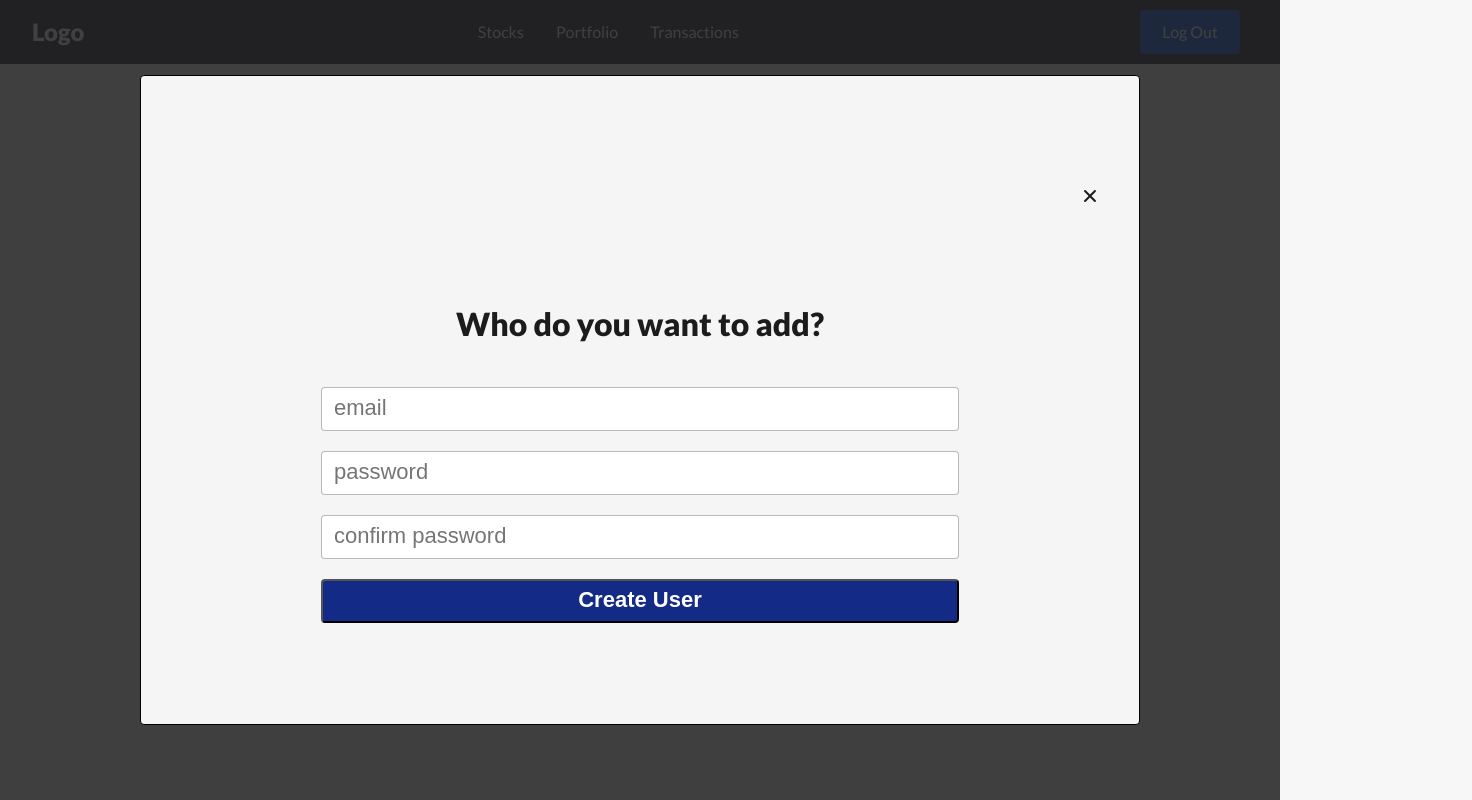
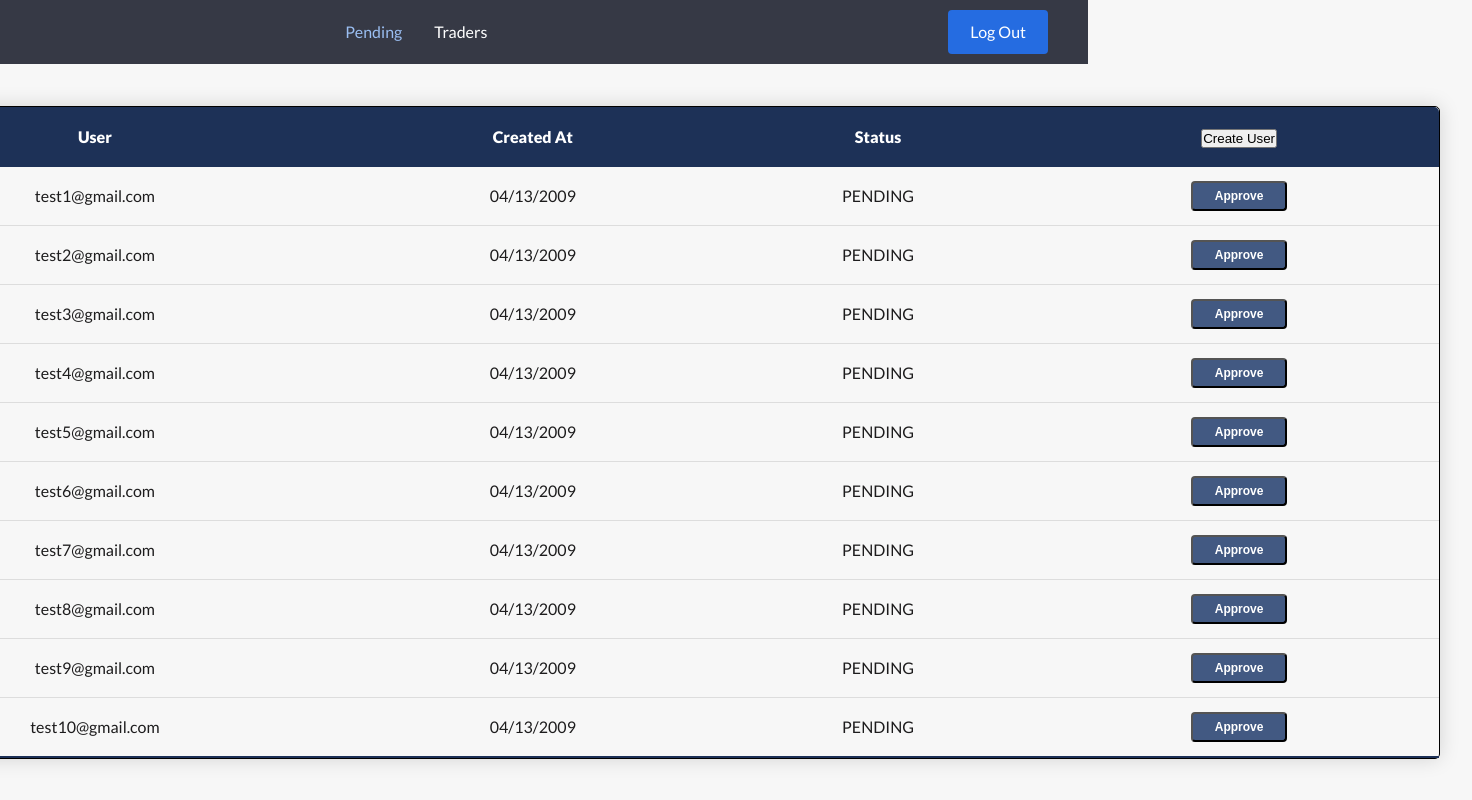
Before and after one commit to macarron001/react-stock-trading, a React (Create React App) app: page /pending in a window 1280 px wide. Shown: the whole page, 1472 px wide, since content can reach past the window. Built offline with nearby package versions, Linux system fonts and the light colour scheme.

Commit message:
added conditional rendering

```diff
--- a/src/App.js
+++ b/src/App.js
@@ -1,18 +1,66 @@
 import "./index.css"
 import Register from "./components/Register"
+import { useState } from "react";
 import Login from "./components/Login"
 import Navbar from "./components/navbar/Navbar"
 import Stocks from './components/trader/Stocks'
 import Portfolio from './components/trader/Portfolio'
 import Transactions from './components/trader/Transactions'
 import Create from './components/admin/Create'
-import {BrowserRouter as Router} from 'react-router-dom'
+import Pending from './components/admin/Pending'
+import Traders from './components/admin/Traders'
+import {BrowserRouter as Router, Routes, Route} from 'react-router-dom'
 
 function App() {
+  const [loggedUser, setLoggedUser] = useState("d");
+  const [role, setRole] = useState("admin");
   return (
     <Router>
-      <Navbar />
-      <Create />
+      {loggedUser != "" && <Navbar />}
+      <Routes>
+        <Route
+         path="/login"
+         element={
+           <Login />
+         }
+         />
+         <Route
+         path="/signup"
+         element={
+           <Register />
+         }
+         />
+         <Route
+         path="/portfolio"
+         element={
+           <Portfolio />
+         }
+         />
+         <Route
+         path="/stocks"
+         element={
+           <Stocks />
+         }
+         />
+         <Route
+         path="/transactions"
+         element={
+           <Transactions />
+         }
+         />
+         {role == 'admin' && <Route
+         path="/pending"
+         element={
+           <Pending />
+         }
+         />}
+         {role == 'admin' && <Route
+         path="/traders"
+         element={
+           <Traders />
+         }
+         />}
+      </Routes>
     </Router>
   );
 }
--- a/src/components/admin/Create.jsx
+++ b/src/components/admin/Create.jsx
@@ -1,13 +1,17 @@
-import React from 'react'
 import { IoIosClose }from 'react-icons/io'
 
-const Create = () => {
+const Create = ({ setIsCreatingUser }) => {
+
+  const handleClick = () => {
+    setIsCreatingUser(false)
+  }
+
   return (
     <div className='wrapper-portfolio'>
       <div className='create-wrapper'>
         <div className='create'>
           <div className="popup-channel">
-            <IoIosClose />
+            <IoIosClose onClick={handleClick}/>
           </div>
           <div className="main-register">
             <div className="sub-header-register">
--- a/src/components/admin/Pending.jsx
+++ b/src/components/admin/Pending.jsx
@@ -1,8 +1,98 @@
-import React from 'react'
+import { useState } from "react";
+import Create from "./Create";
 
 const Pending = () => {
+  const [isCreatingUser, setIsCreatingUser] = useState(false);
+
+  const handleClick = () => {
+    setIsCreatingUser(true)
+  }
+
+  const users = [
+    {
+      email : 'test1@gmail.com',
+      approved: false,
+      date: '04/13/2009'
+    },
+    {
+      email : 'test2@gmail.com',
+      approved: false,
+      date: '04/13/2009'
+    },
+    {
+      email : 'test3@gmail.com',
+      approved: false,
+      date: '04/13/2009'
+    },
+    {
+      email : 'test4@gmail.com',
+      approved: false,
+      date: '04/13/2009'
+    },
+    {
+      email : 'test5@gmail.com',
+      approved: false,
+      date: '04/13/2009'
+    },
+    {
+      email : 'test6@gmail.com',
+      approved: false,
+      date: '04/13/2009'
+    },
+    {
+      email :'test7@gmail.com',
+      approved: false,
+      date: '04/13/2009'
+    },
+    {
+      email : 'test8@gmail.com',
+      approved: false,
+      date: '04/13/2009'
+    },
+    {
+      email : 'test9@gmail.com',
+      approved: false,
+      date: '04/13/2009'
+    },
+    {
+      email : 'test10@gmail.com',
+      approved: false,
+      date: '04/13/2009'
+    }
+  ]
+
   return (
-    <div>Pending</div>
+    <div className="wrapper-portfolio">
+      <div className="container-transaction">
+        <table>
+            <thead className="thead-transaction">
+              <tr>
+                <th>User</th>
+                <th>Created At</th>
+                <th>Status</th>
+                <th><button
+                className='btn-create-user'
+                onClick={handleClick}
+                >Create User</button></th>
+              </tr>
+            </thead>
+
+            <tbody className="transaction-table-body">
+              {users !== "" && users.map((user) => {
+                return (
+                  <tr key={user.email}>
+                    <td>{user.email}</td>
+                    <td>{user.date}</td>
+                    <td>PENDING</td>
+                    <td><button className='portfolio-sell'>Approve</button></td>
+                  </tr>
+                )
+              })}
+            </tbody>
+          </table>
+          {isCreatingUser && <Create setIsCreatingUser={setIsCreatingUser}/>}
+      </div>
+    </div>
   )
 }
 
--- a/src/components/navbar/Navbar.jsx
+++ b/src/components/navbar/Navbar.jsx
@@ -1,7 +1,9 @@
-import React from 'react'
+import { useState } from "react";
 import {Nav, NavLink, Bars, NavMenu, NavBtn, NavBtnLink} from './NavElements'
 
 const Navbar = () => {
+  const [role, setRole] = useState("admin");
+
   return (
     <>
       <Nav>
@@ -9,7 +11,7 @@ const Navbar = () => {
           <h1>Logo</h1>
         </NavLink>
         <Bars />
-        <NavMenu>
+        {role != 'admin'? <NavMenu>
           <NavLink to="/Stocks" activeStyle>
             Stocks
           </NavLink>
@@ -20,6 +22,16 @@ const Navbar = () => {
             Transactions
           </NavLink>
         </NavMenu>
+        :
+        <NavMenu>
+          <NavLink to="/pending" activeStyle>
+            Pending
+          </NavLink>
+          <NavLink to="/traders" activeStyle>
+            Traders
+          </NavLink>
+        </NavMenu>
+        }
         <NavBtn>
           <NavBtnLink to='/logout'>Log Out</NavBtnLink>
         </NavBtn>
```
